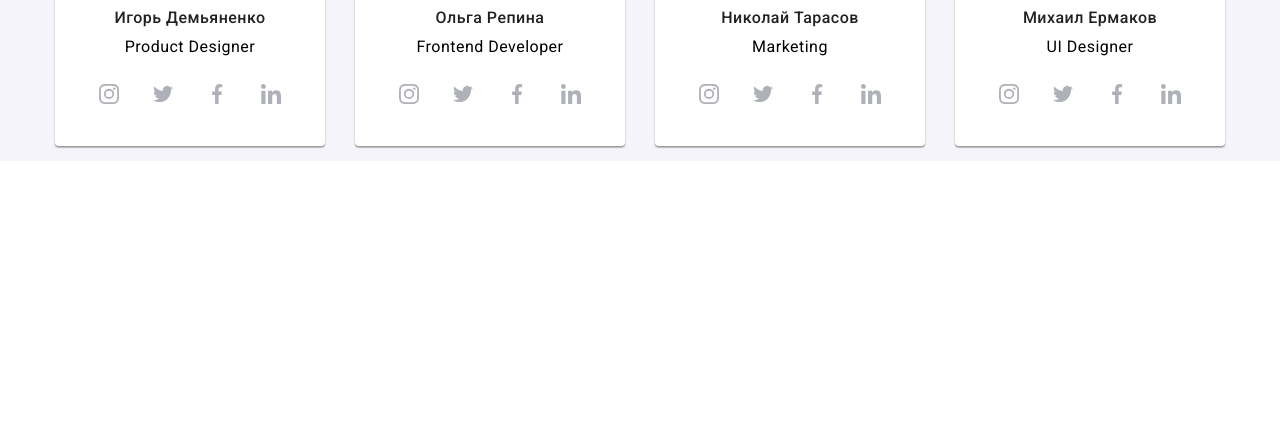
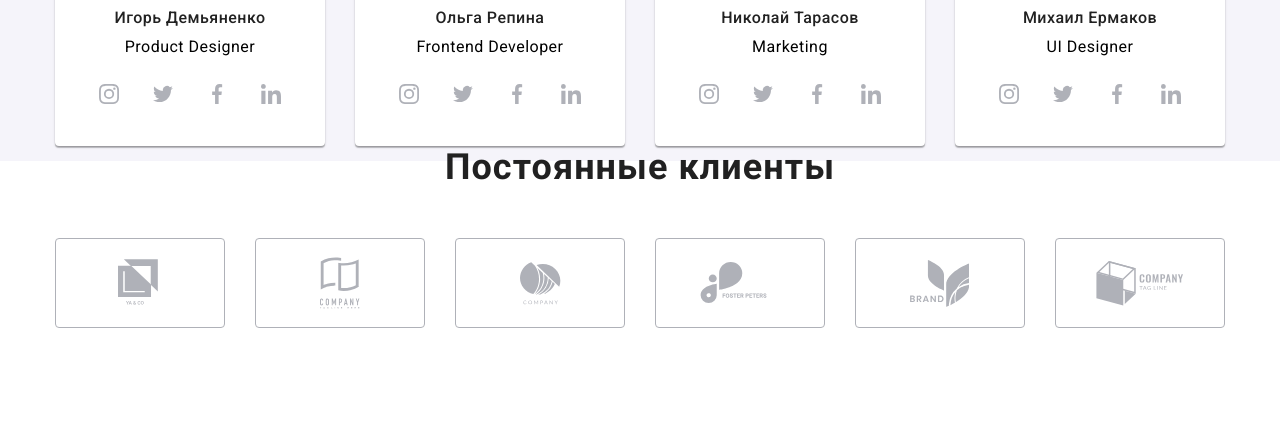
Before and after one commit to Olgashulz/goit-markup-hw-08, a plain HTML site: page index.html in a window 1280 px wide. Shown: the part 984-1421 px from the top of the page. Before the commit the page ends 1145 px from the top, so only its background shows below. Drawn offline with nearby package versions, Linux system fonts and the light colour scheme.

Commit message:
адаптив clients

```diff
--- a/index.html
+++ b/index.html
@@ -308,7 +308,7 @@
         </div>
     </section>
     <!-- CLIENTS -->
-    <!-- <section class="clients">
+    <section class="clients">
         <div class="container">
             <h2 class="title">Постоянные клиенты</h2>
             <ul class="list clients__list">
@@ -358,7 +358,7 @@
             </ul>
         </div>
     </section>
-</main> -->
+</main>
     <!-- FOOTER
 <footer class="footer">
     <div class="footer__container container">
--- a/sass/layout/_clients.scss
+++ b/sass/layout/_clients.scss
@@ -1,16 +1,24 @@
 .clients__list {
   display: flex;
+  flex-wrap: wrap;
   justify-content: center;
+  margin: -15px;
   padding-bottom: var(--indent);
 }
 
 .clients__item {
-  width: 170px;
+  margin: 15px;
+  width: calc((100% - 4 * 15px)/2);
   height: 90px;
-}
 
-.clients__item + .clients__item {
-  margin-left: 30px;
+  @media screen and (min-width: 768px) {
+    width: calc((100% - 6 * 15px)/3);
+  }
+
+  @media screen and (min-width: 1200px) {
+    width: calc((100% - 12 * 15px)/6);
+  }
+
 }
 
 .clients__link {
```
Also changed, not shown: css/main.css, css/main.min.css, 2 other files.
